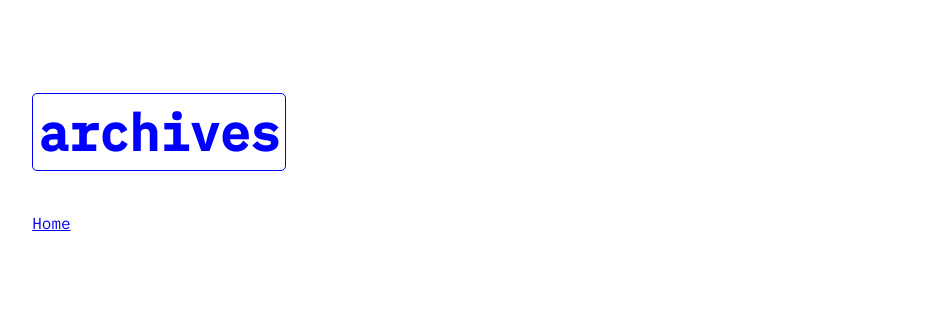
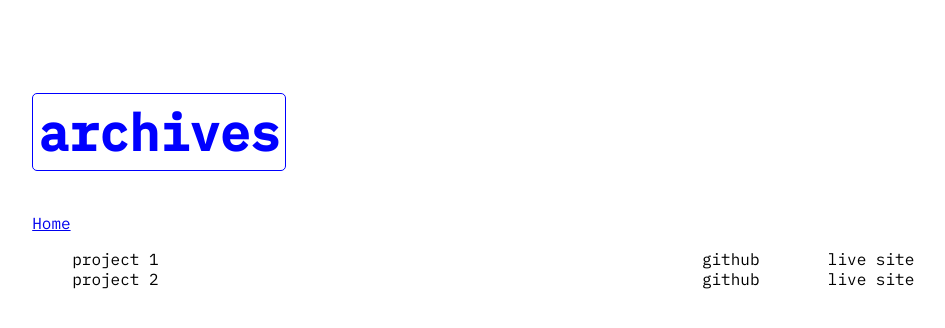
Before and after one commit to stvnlee890/Portfolio2.0, a website built with Vite: page src/archives.html in a window 1280 px wide. Shown: the whole page, without its empty margins (147-1092 px from the left). Built offline with nearby package versions, Linux system fonts and the light colour scheme.

Commit message:
Work on dynamically creating grid for archive list. Success

```diff
--- a/src/archive-projects/archives.js
+++ b/src/archive-projects/archives.js
@@ -1,12 +1,12 @@
 const archivedProjects = [
   {
     name: "project 1",
-    link: "github link",
+    link: "github",
     liveSite: 'live site'
   },
   {
     name: 'project 2',
-    link: "github link",
+    link: "github",
     liveSite: 'live site'
   },
 ];
@@ -15,7 +15,34 @@ const archivesListContainer = document.querySelector(
   ".archives-list-container"
 );
 
+
+const ul = document.createElement('ul')
+ul.className = "list-wrapper"
+
 const columnsNums = Object.keys(archivedProjects[0]).length
 const rowNums = archivedProjects.length
-archivesListContainer.style.gridTemplateColumns = `repeat(${columnsNums}, 1fr)`
-archivesListContainer.style.gridTemplateRows = `repeat(${rowNums}, 1fr)`
+// ul.style.gridTemplateColumns = `repeat(${columnsNums}, 1fr)`
+ul.style.gridTemplateColumns = `1fr .2fr .2fr`
+ul.style.gridTemplateRows = `repeat(${rowNums}, 1fr)`
+
+archivedProjects.forEach((ele, index) => {
+  const nameLi = document.createElement("li")
+  nameLi.className = "archive-projects"
+  nameLi.style.gridRowStart = `${index + 1}`
+  nameLi.innerText = ele.name
+  ul.append(nameLi)
+
+  const linkLi = document.createElement('li')
+  linkLi.className = "archive-links"
+  linkLi.style.gridColumnStart = '2'
+  linkLi.innerText = ele.link
+  ul.append(linkLi)
+
+  const liveLi = document.createElement('li')
+  liveLi.className = 'archive-live-site'
+  liveLi.style.gridColumnStart = '3'
+  liveLi.innerText = ele.liveSite
+  ul.append(liveLi)
+})
+
+archivesListContainer.append(ul)
--- a/src/archives.css
+++ b/src/archives.css
@@ -58,16 +58,25 @@ a:visited {
     color: var(--font-blue);
   }
 
-.archive-projects {
-    font-size: 2rem;
-    grid-column: span 1;
-}
+/*
+GRID
+*/
+
 .archives-list-container {
     display: grid;
     /* grid-template-columns: .5fr 1fr; */
 }
-.archive-links {
-    font-size: 2rem
+
+.list-wrapper {
+  display: grid;
+}
+
+.row-1 {
+  grid-row: span 1;
+}
+
+.row-2 {
+  grid-row: span 2;
 }
 
 li {
```
